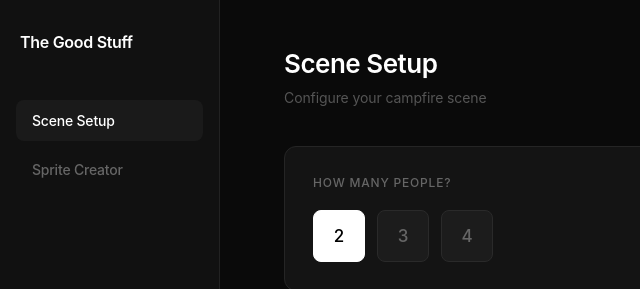
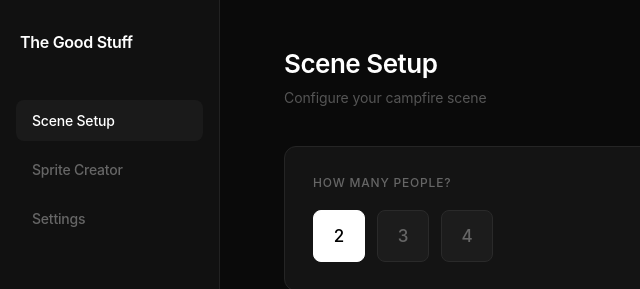
Before and after one commit to andymdavid/good-stuff-campfire, a plain HTML site: page index.html in a window 1280 px wide. Shown: the top 289 px of the page, 0-640 px from the left. Drawn offline with Linux system fonts and the light colour scheme.

Commit message:
Move API key to Settings tab
- Add Settings tab to sidebar navigation
- Create settings UI with API key input
- Remove API key from Sprite Creator tab
- Add settings hint styling
- Show confirmation when API key is saved

Co-Authored-By: Claude Opus 4.5 <noreply@anthropic.com>

```diff
--- a/scripts/ScenePanel.js
+++ b/scripts/ScenePanel.js
@@ -69,7 +69,8 @@ function createPanelDOM() {
 
     const tabs = [
         { id: 'scene', label: 'Scene Setup' },
-        { id: 'sprites', label: 'Sprite Creator' }
+        { id: 'sprites', label: 'Sprite Creator' },
+        { id: 'settings', label: 'Settings' }
     ];
 
     tabs.forEach(tab => {
@@ -94,11 +95,17 @@ function createPanelDOM() {
     sceneTab.className = 'tab-content active';
     main.appendChild(sceneTab);
 
-    // Sprite Creator tab content (placeholder)
+    // Sprite Creator tab content
     const spritesTab = createSpriteCreatorTab();
     spritesTab.id = 'tab-sprites';
     spritesTab.className = 'tab-content';
     main.appendChild(spritesTab);
+
+    // Settings tab content
+    const settingsTab = createSettingsTab();
+    settingsTab.id = 'tab-settings';
+    settingsTab.className = 'tab-content';
+    main.appendChild(settingsTab);
 
     panelElement.appendChild(main);
     document.body.appendChild(panelElement);
@@ -253,46 +260,6 @@ function createSpriteCreatorTab() {
     const form = document.createElement('div');
     form.className = 'sprite-form';
 
-    // API Key input
-    const apiKeyGroup = document.createElement('div');
-    apiKeyGroup.className = 'form-group';
-
-    const apiKeyLabel = document.createElement('label');
-    apiKeyLabel.className = 'form-label';
-    apiKeyLabel.textContent = 'OpenRouter API Key';
-    apiKeyGroup.appendChild(apiKeyLabel);
-
-    const apiKeyWrapper = document.createElement('div');
-    apiKeyWrapper.className = 'api-key-wrapper';
-
-    const apiKeyInput = document.createElement('input');
-    apiKeyInput.type = 'password';
-    apiKeyInput.id = 'api-key-input';
-    apiKeyInput.className = 'form-input';
-    apiKeyInput.placeholder = 'sk-or-...';
-    apiKeyInput.value = SceneConfig.getApiKey('openrouter') || '';
-    apiKeyInput.onchange = () => {
-        SceneConfig.setApiKey('openrouter', apiKeyInput.value);
-    };
-    apiKeyWrapper.appendChild(apiKeyInput);
-
-    const apiKeyToggle = document.createElement('button');
-    apiKeyToggle.className = 'api-key-toggle';
-    apiKeyToggle.textContent = 'Show';
-    apiKeyToggle.onclick = () => {
-        if (apiKeyInput.type === 'password') {
-            apiKeyInput.type = 'text';
-            apiKeyToggle.textContent = 'Hide';
-        } else {
-            apiKeyInput.type = 'password';
-            apiKeyToggle.textContent = 'Show';
-        }
-    };
-    apiKeyWrapper.appendChild(apiKeyToggle);
-
-    apiKeyGroup.appendChild(apiKeyWrapper);
-    form.appendChild(apiKeyGroup);
-
     // Character name input
     const nameGroup = document.createElement('div');
     nameGroup.className = 'form-group';
@@ -370,8 +337,102 @@ function createSpriteCreatorTab() {
     return container;
 }
 
+function createSettingsTab() {
+    const container = document.createElement('div');
+    container.className = 'tab-container';
+
+    // Header
+    const header = document.createElement('div');
+    header.className = 'tab-header';
+
+    const title = document.createElement('h1');
+    title.className = 'tab-title';
+    title.textContent = 'Settings';
+
+    const subtitle = document.createElement('p');
+    subtitle.className = 'tab-subtitle';
+    subtitle.textContent = 'Configure API keys and preferences';
+
+    header.appendChild(title);
+    header.appendChild(subtitle);
+    container.appendChild(header);
+
+    // Content
+    const content = document.createElement('div');
+    content.className = 'tab-body';
+
+    // API Key card
+    const apiCard = document.createElement('div');
+    apiCard.className = 'panel-card';
+
+    const apiLabel = document.createElement('h3');
+    apiLabel.className = 'card-label';
+    apiLabel.textContent = 'OpenRouter API Key';
+    apiCard.appendChild(apiLabel);
+
+    const apiKeyWrapper = document.createElement('div');
+    apiKeyWrapper.className = 'api-key-wrapper';
+
+    const apiKeyInput = document.createElement('input');
+    apiKeyInput.type = 'password';
+    apiKeyInput.id = 'settings-api-key-input';
+    apiKeyInput.className = 'form-input';
+    apiKeyInput.placeholder = 'sk-or-...';
+    apiKeyInput.value = SceneConfig.getApiKey('openrouter') || '';
+    apiKeyInput.onchange = () => {
+        SceneConfig.setApiKey('openrouter', apiKeyInput.value);
+        showSettingsMessage('API key saved');
+    };
+    apiKeyWrapper.appendChild(apiKeyInput);
+
+    const apiKeyToggle = document.createElement('button');
+    apiKeyToggle.className = 'api-key-toggle';
+    apiKeyToggle.textContent = 'Show';
+    apiKeyToggle.onclick = () => {
+        if (apiKeyInput.type === 'password') {
+            apiKeyInput.type = 'text';
+            apiKeyToggle.textContent = 'Hide';
+        } else {
+            apiKeyInput.type = 'password';
+            apiKeyToggle.textContent = 'Show';
+        }
+    };
+    apiKeyWrapper.appendChild(apiKeyToggle);
+
+    apiCard.appendChild(apiKeyWrapper);
+
+    const apiHint = document.createElement('p');
+    apiHint.className = 'settings-hint';
+    apiHint.textContent = 'Get your API key from openrouter.ai';
+    apiCard.appendChild(apiHint);
+
+    content.appendChild(apiCard);
+
+    // Message area
+    const messageArea = document.createElement('div');
+    messageArea.id = 'settings-message';
+    messageArea.className = 'success-message';
+    messageArea.style.display = 'none';
+    content.appendChild(messageArea);
+
+    container.appendChild(content);
+
+    return container;
+}
+
+function showSettingsMessage(message) {
+    const messageArea = document.getElementById('settings-message');
+    if (messageArea) {
+        messageArea.textContent = message;
+        messageArea.style.display = 'block';
+        setTimeout(() => {
+            messageArea.style.display = 'none';
+        }, 2000);
+    }
+}
+
 async function handleGenerateSprite() {
-    const apiKey = document.getElementById('api-key-input').value;
+    const apiKey = SceneConfig.getApiKey('openrouter');
     const characterName = document.getElementById('character-name-input').value.trim();
     const description = document.getElementById('character-desc-input').value.trim();
     const generateBtn = document.getElementById('generate-sprite-btn');
@@ -381,7 +442,7 @@ async function handleGenerateSprite() {
 
     // Validate inputs
     if (!apiKey) {
-        showMessage(messageArea, 'Please enter your OpenRouter API key', 'error');
+        showMessage(messageArea, 'Please add your OpenRouter API key in Settings', 'error');
         return;
     }
     if (!characterName) {
--- a/style.css
+++ b/style.css
@@ -905,3 +905,9 @@ div#controls > button {
     border: 1px solid rgba(107, 255, 107, 0.2);
     border-radius: 8px;
 }
+
+.settings-hint {
+    margin-top: 12px;
+    font-size: 13px;
+    color: #555;
+}
```
